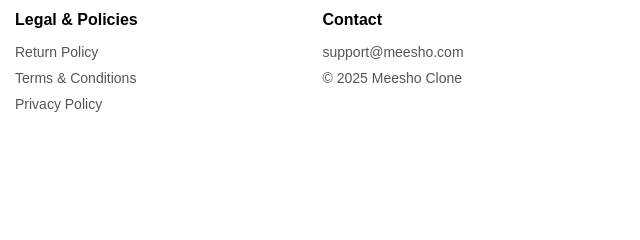
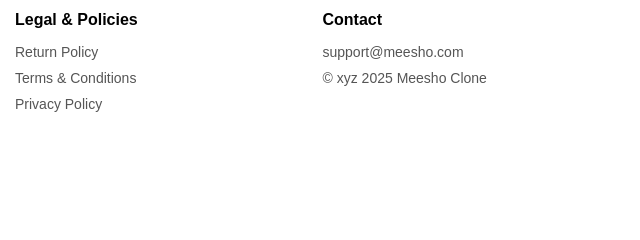
Before and after one commit to deepanshi0712/deepanshi0712.github.io, a plain HTML site: page index.html in a window 1280 px wide. Shown: the part 738-978 px from the top of the page, 640-1280 px from the left. Drawn offline with Linux system fonts and the light colour scheme.

```diff
--- a/index.html
+++ b/index.html
@@ -336,7 +336,7 @@ footer{
       <h4>Contact</h4>
       <ul>
         <li>support@meesho.com</li>
-        <li>© 2025 Meesho Clone</li>
+        <li>© xyz 2025 Meesho Clone</li>
       </ul>
     </div>
 
```
